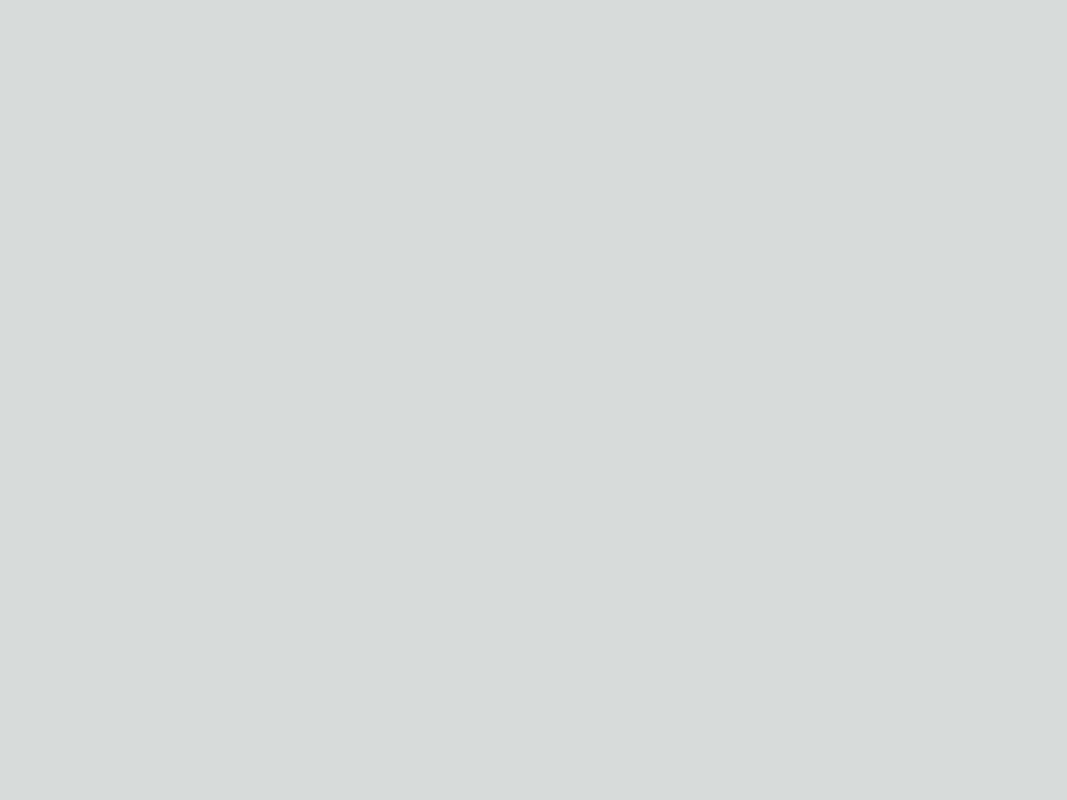
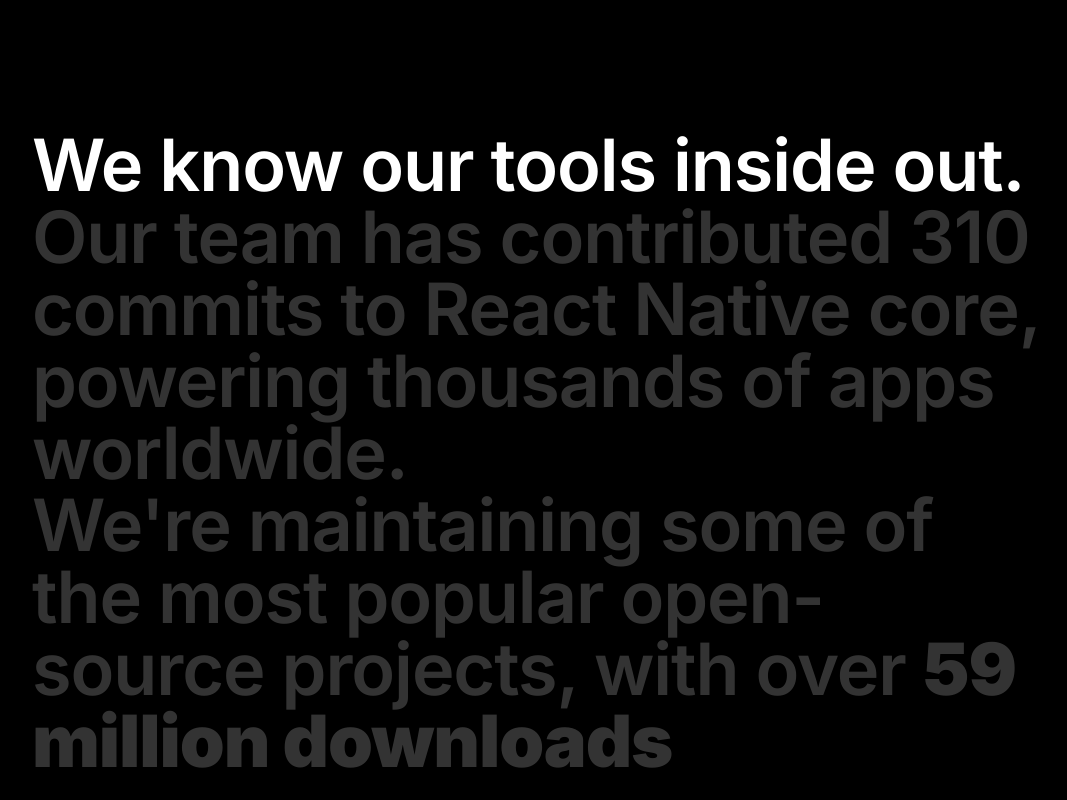
Before and after one commit to hai0111/nextjs, a Next.js app: page / in a window 1280 px wide. Shown: the part 2340-3140 px from the top of the page, without its empty margins (96-1163 px from the left). Before the commit the page ends 2325 px from the top, so only its background shows below. Built offline with nearby package versions, Linux system fonts and the light colour scheme.

Commit message:
skills section

```diff
--- a/app/page.tsx
+++ b/app/page.tsx
@@ -1,6 +1,7 @@
 'use client'
 import AboutUs from '@/components/Aboutus'
 import Masthead from '@/components/Masthead'
+import Skills from '@/components/Skills'
 import ScrollObserver from '@/utils/scroll-observer'
 
 export default function Home() {
@@ -8,6 +9,8 @@
 		<ScrollObserver>
 			<Masthead />
 			<AboutUs />
+			<Skills />
+			<div className="min-h-screen"></div>
 		</ScrollObserver>
 	)
 }
--- /dev/null
+++ b/components/Skills/index.tsx
@@ -0,0 +1,68 @@
+import clsx from 'clsx'
+import React, { useEffect, useRef, useState } from 'react'
+
+const Skills = () => {
+	const refContainer = useRef<HTMLDivElement>(null)
+	const [activeParagraph, setActiveParagraph] = useState<number>(0)
+	useEffect(() => {
+		const handleScroll: EventListener = () => {
+			const { current: elContainer } = refContainer
+			if (elContainer) {
+				const { clientHeight } = elContainer
+				const halfH = window.innerHeight / 2
+				const indexs = elContainer.childNodes.length - 1
+				const { y: posY } = elContainer.getBoundingClientRect()
+				const percentY = (-posY + halfH) / clientHeight
+				const activeParagraph = Math.min(
+					Math.max(Math.round(percentY * indexs), 0),
+					indexs
+				)
+				setActiveParagraph(activeParagraph)
+			}
+		}
+		window.addEventListener('scroll', handleScroll)
+		return () => window.removeEventListener('scroll', handleScroll)
+	}, [])
+	const handleScroll: React.UIEventHandler<HTMLElement> = (ev) => {
+		const el = ev.target!
+		console.dir(el)
+	}
+	return (
+		<section className="min-h-screen bg-black text-white flex flex-col items-center justify-center px-10 lg:px-20 py-24 md:py-28 lg:py-36">
+			<div
+				ref={refContainer}
+				onScroll={handleScroll}
+				className="max-w-5xl text-4xl md:text-6xl lg:text-7xl tracking-tight font-semibold leading-[1.15]"
+			>
+				<div
+					className={clsx('transition-opacity duration-200', {
+						'opacity-20': activeParagraph !== 0,
+						'opacity-100': activeParagraph === 0,
+					})}
+				>
+					We know our tools inside out.
+				</div>
+				<div
+					className={clsx('transition-opacity duration-200', {
+						'opacity-20': activeParagraph !== 1,
+						'opacity-100': activeParagraph === 1,
+					})}
+				>
+					Our team has contributed 310 commits to React Native core, powering
+					thousands of apps worldwide.
+				</div>
+				<div
+					className={clsx('transition-opacity duration-200', {
+						'opacity-20': activeParagraph !== 2,
+						'opacity-100': activeParagraph === 2,
+					})}
+				>
+					We're maintaining some of the most popular open-source projects, with
+					over <strong>59 million downloads</strong>
+				</div>
+			</div>
+		</section>
+	)
+}
+
+export default Skills
```
